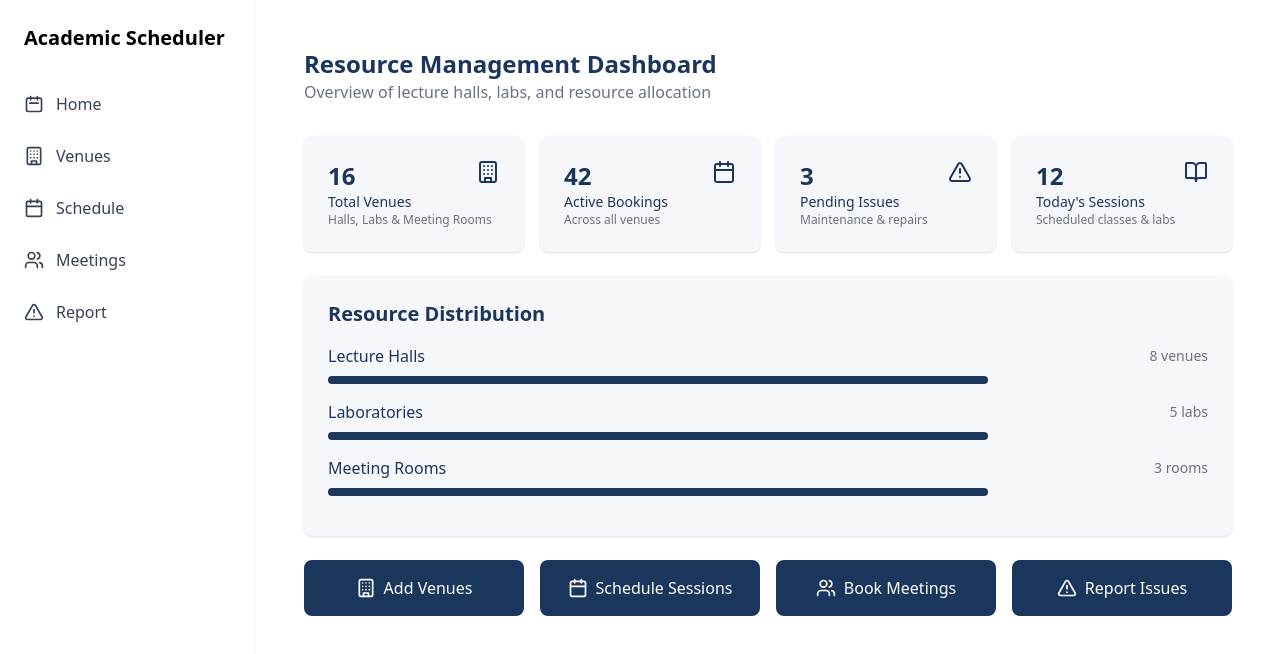
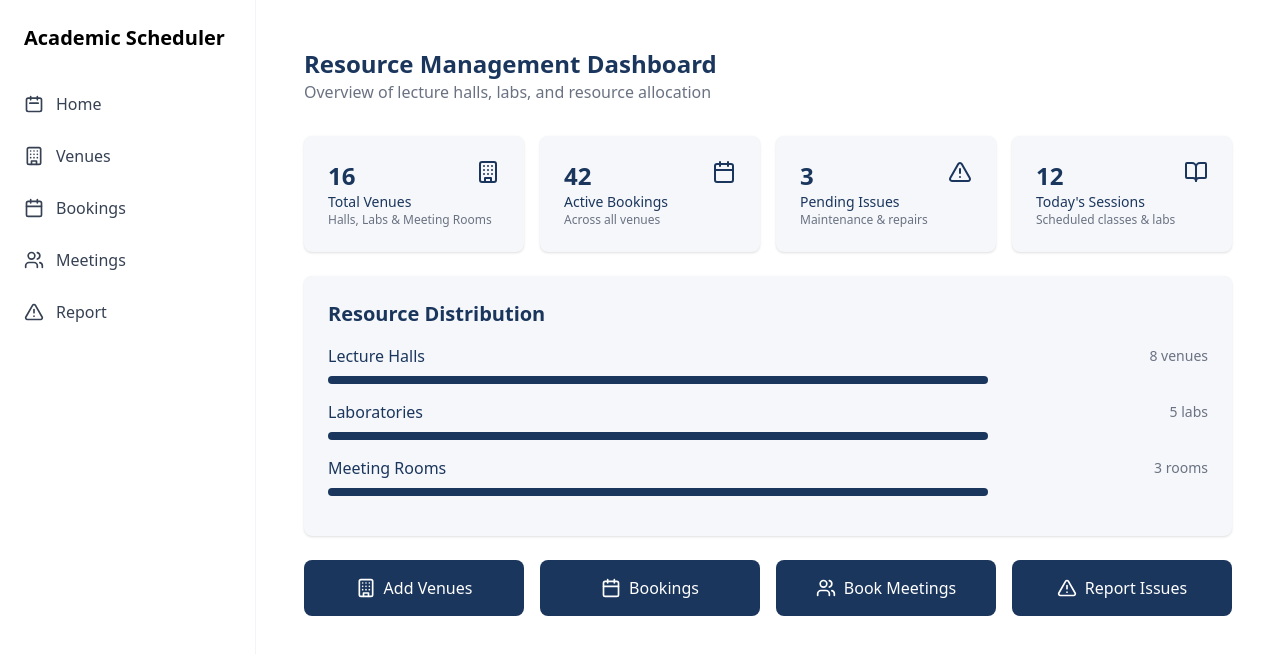
Before and after one commit to akash-de-alwis/academic-scheduler, a React (Vite) app in the folder frontend/: page /HallHome in a window 1280 px wide. Shown: the top 654 px of the page. Built offline with nearby package versions, Linux system fonts and the light colour scheme.

Commit message:
Home page update 1.2

```diff
--- a/frontend/src/LectureHallAllocation/components/HallSidebar.jsx
+++ b/frontend/src/LectureHallAllocation/components/HallSidebar.jsx
@@ -25,7 +25,7 @@ export default function HallSidebar() {
     },
     {
       path: "/schedule",
-      name: "Schedule",
+      name: "Bookings",
       icon: <Calendar className="h-5 w-5 mr-3" />
     },
     {
--- a/frontend/src/LectureHallAllocation/pages/HallHome.jsx
+++ b/frontend/src/LectureHallAllocation/pages/HallHome.jsx
@@ -37,7 +37,7 @@ const ActionButtons = () => (
   <div className="grid grid-cols-1 md:grid-cols-2 lg:grid-cols-4 gap-4 mt-6">
     {[
       { title: "Add Venues", icon: Building },
-      { title: "Schedule Sessions", icon: Calendar },
+      { title: "Bookings", icon: Calendar },
       { title: "Book Meetings", icon: Users },
       { title: "Report Issues", icon: AlertTriangle }
     ].map((action) => (
```
